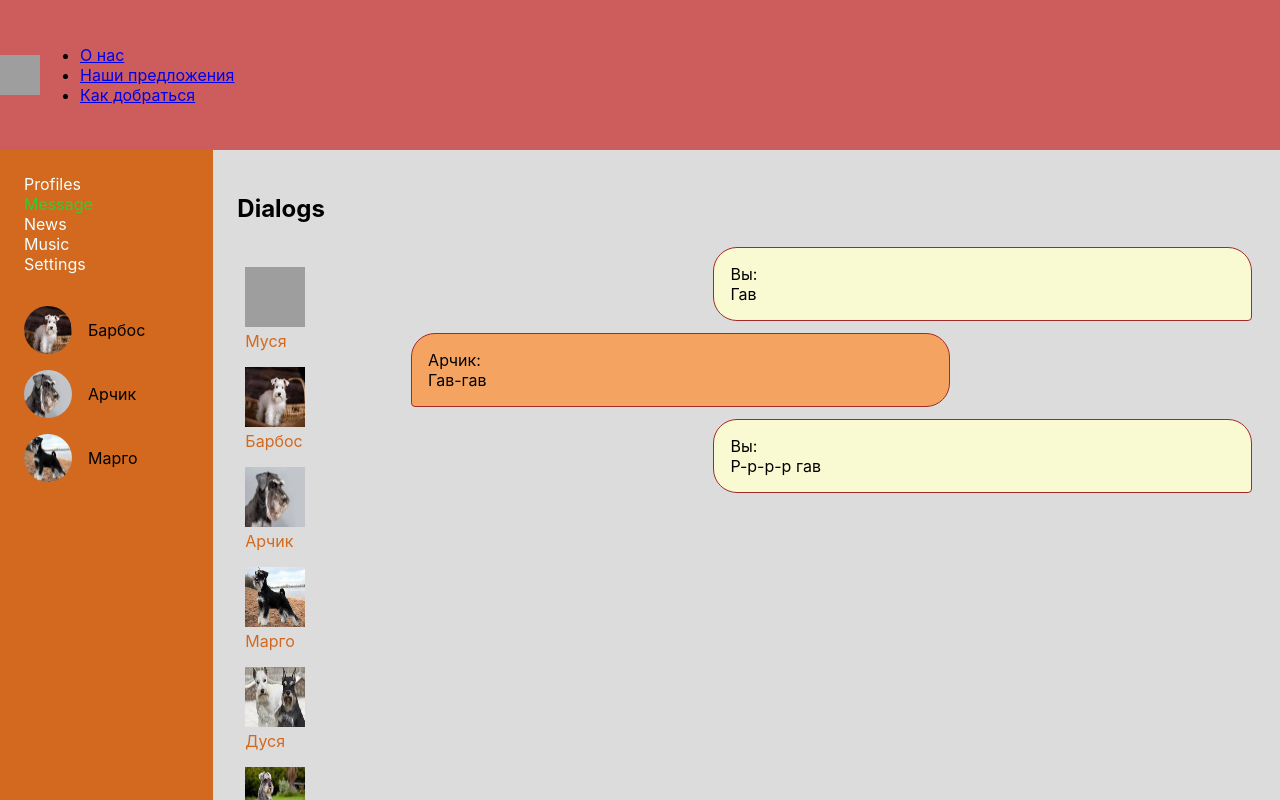
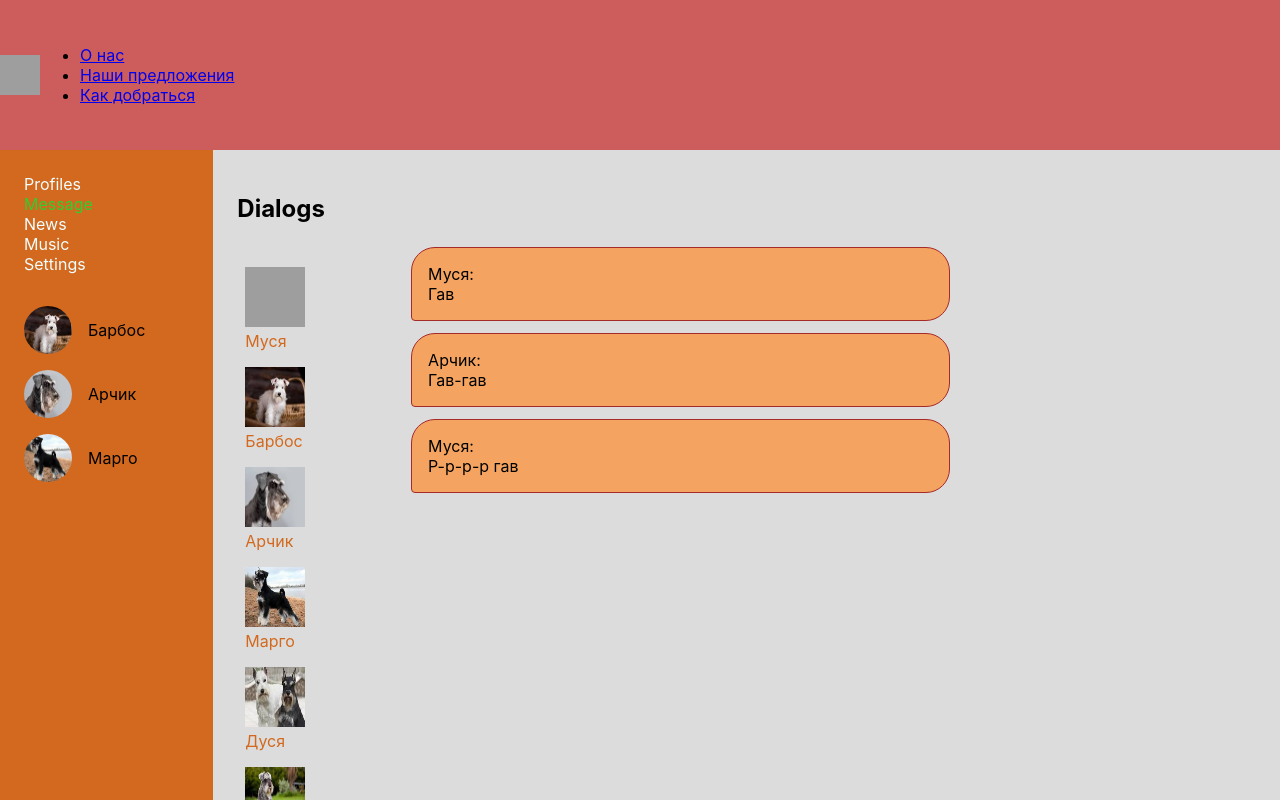
Before and after one commit to Chackmoole/social-network, a React (Create React App) app: page /dialogs in a window 1280 px wide. Shown: the top 800 px of the page. Built offline with nearby package versions, Linux system fonts and the light colour scheme; grey boxes are pictures that could not be loaded.

Commit message:
Урок 45 внедрение библиотеки react-redux

```diff
--- a/package.json
+++ b/package.json
@@ -8,6 +8,7 @@
     "@testing-library/user-event": "^13.5.0",
     "react": "^18.2.0",
     "react-dom": "^18.2.0",
+    "react-redux": "^8.0.4",
     "react-router-dom": "^6.3.0",
     "react-scripts": "5.0.1",
     "redux": "^4.2.0",
--- a/src/App.js
+++ b/src/App.js
@@ -7,10 +7,12 @@ import News from "./components/News/News";
 import Settings from "./components/Setting/Setting";
 import DialogsContainer from "./components/Dialogs/DialogsContainer";
 import ProfileContainer from "./components/Profile/ProfileContainer";
+import { Provider } from "react-redux";
 
 const App = ({ store }) => {
   return (
     <BrowserRouter>
+      <Provider store={store}>
         <div className="app__wrapper">
           <Header />
           <NavBar state={store.getState().sidebar} />
@@ -26,32 +28,15 @@ const App = ({ store }) => {
                   />
                 }
               />
-            <Route
-              path="/dialogs"
-              element={
-                <DialogsContainer
-                  state={store.getState().dialogPage}
-                  userName={store.getState().auth.userName}
-                  dispatch={store.dispatch.bind(store)}
-                />
-              }
-            />
-            <Route
-              path="/dialogs/:id"
-              element={
-                <DialogsContainer
-                  state={store.getState().dialogPage}
-                  userName={store.getState().auth.userName}
-                  dispatch={store.dispatch.bind(store)}
-                />
-              }
-            />
+              <Route path="/dialogs" element={<DialogsContainer />} />
+              <Route path="/dialogs/:id" element={<DialogsContainer />} />
               <Route path="/music" element={<Music />} />
               <Route path="/news" element={<News />} />
               <Route path="/settings" element={<Settings />} />
             </Routes>
           </div>
         </div>
+      </Provider>
     </BrowserRouter>
   );
 };
--- a/src/components/Dialogs/Dialogs.jsx
+++ b/src/components/Dialogs/Dialogs.jsx
@@ -3,13 +3,13 @@ import styles from "./Dialogs.module.css";
 import DialogsItem from "../DialogsItem/DialogsItem";
 import MessagesItem from "../MessagesItem/MessagesItem";
 
-const Dialogs = ({ state, userName, addMessage, onMessageChange }) => {
+const Dialogs = ({ dialogPage, userName, addMessage, onMessageChange }) => {
   return (
     <section className={styles.dialogs}>
       <h2 className={styles.title}>Dialogs</h2>
       <div className={styles.wrapper}>
         <ul className={styles.dialogsList}>
-          {state.users.map((user) => {
+          {dialogPage.users.map((user) => {
             return (
               <DialogsItem
                 dialogItem={user.name}
@@ -20,7 +20,7 @@ const Dialogs = ({ state, userName, addMessage, onMessageChange }) => {
           })}
         </ul>
         <ul className={styles.messagesList}>
-          {state.messages.map((message) => {
+          {dialogPage.messages.map((message) => {
             return (
               <MessagesItem
                 message={message.message}
@@ -34,7 +34,7 @@ const Dialogs = ({ state, userName, addMessage, onMessageChange }) => {
       <div className={styles.dialogsBox}>
         <textarea
           className={styles.dialogsTextarea}
-          value={state.newDialogText}
+          value={dialogPage.newDialogText}
           onChange={(e) => {
             onMessageChange({ text: e.target.value });
           }}
@@ -42,7 +42,7 @@ const Dialogs = ({ state, userName, addMessage, onMessageChange }) => {
         <button
           className={styles.dialogsButton}
           onClick={() => {
-            addMessage({ text: state.newDialogText });
+            addMessage({ text: dialogPage.newDialogText });
           }}
         >
           Отправить сообщение
--- a/src/components/Dialogs/DialogsContainer.jsx
+++ b/src/components/Dialogs/DialogsContainer.jsx
@@ -1,13 +1,18 @@
-import React from "react";
 import Dialogs from "./Dialogs";
 
 import {
   addDialogPostCreateAction,
   updateDialogMessageTextChangeCreateAction,
 } from "../../redux/dialogReducer";
+import { connect } from "react-redux";
 
-const DialogsContainer = ({ state, userName, dispatch }) => {
-  const addMessage = ({ text }) => {
+const mapStateToProps = (state) => {
+  return { userName: state.userName, dialogPage: state.dialogPage };
+};
+
+const mapDispatchToProps = (dispatch, userName) => {
+  return {
+    addMessage: ({ text }) => {
       dispatch(
         addDialogPostCreateAction({
           text: text,
@@ -15,24 +20,17 @@ const DialogsContainer = ({ state, userName, dispatch }) => {
         })
       );
       dispatch(updateDialogMessageTextChangeCreateAction({ text: "" }));
-  };
-
-  const onMessageChange = ({ text }) => {
+    },
+    onMessageChange: ({ text }) => {
       dispatch(
         updateDialogMessageTextChangeCreateAction({
           text: text,
         })
       );
+    },
+  };
 };
 
-  return (
-    <Dialogs
-      addMessage={addMessage}
-      onMessageChange={onMessageChange}
-      state={state}
-      userName={userName}
-    />
-  );
-};
+const DialogsContainer = connect(mapStateToProps, mapDispatchToProps)(Dialogs);
 
 export default DialogsContainer;
```
Also changed, not shown: 1 other file (tests, documents, lock files or other folders). Lines whose indentation alone changed are shown as unchanged.
